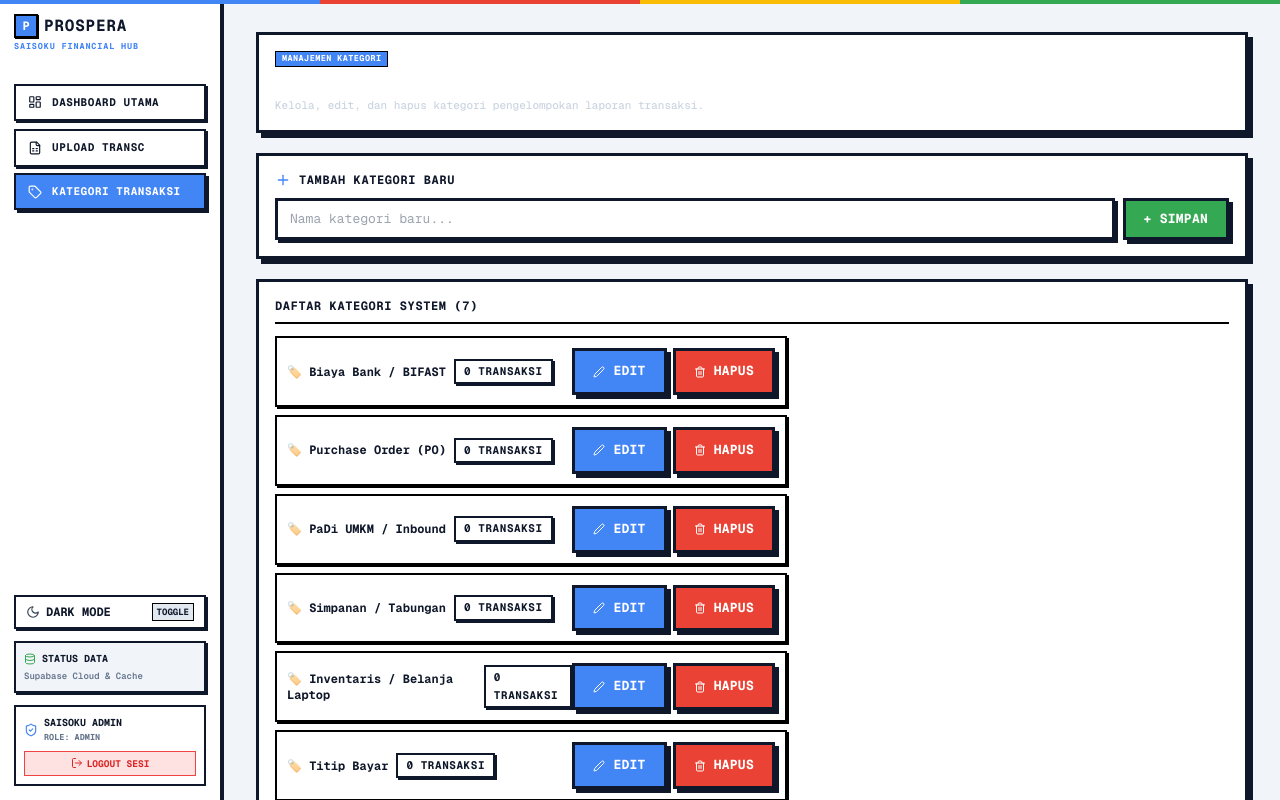
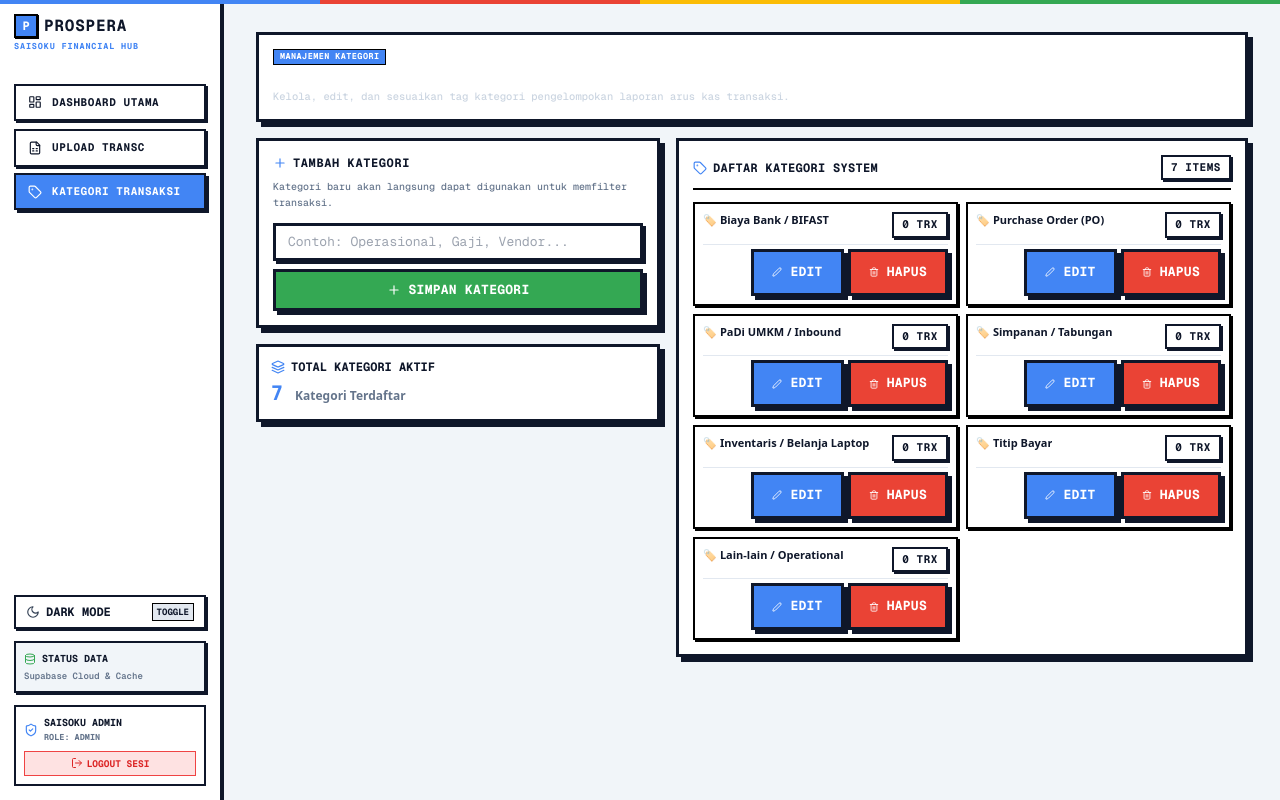
Before and after one commit to prospera2026/INSIGHT-PROSPERA, a Next.js app: page /dashboard/categories in a window 1280 px wide. Built offline with nearby package versions, Linux system fonts and the light colour scheme; no server answers; the database is empty; sample sign-in values are in the browser's storage.

Commit message:
fix(layout): redesign categories view with balanced 2-column grid and proportional card sizing

```diff
--- a/src/components/CategoriesView.tsx
+++ b/src/components/CategoriesView.tsx
@@ -2,12 +2,12 @@
 
 import React, { useState, useEffect } from "react";
 import { Transaction } from "@/lib/transactions";
-import { Plus, CheckCircle2, Edit2, Trash2 } from "lucide-react";
+import { Plus, CheckCircle2, Edit2, Trash2, Tag, Layers } from "lucide-react";
 
 interface CategoriesViewProps {
   transactions: Transaction[];
-  customCategories: string[];
-  setCustomCategories: React.Dispatch<React.SetStateAction<string[]>>;
+  customCategories?: string[];
+  setCustomCategories?: React.Dispatch<React.SetStateAction<string[]>>;
 }
 
 export const CategoriesView: React.FC<CategoriesViewProps> = ({
@@ -82,81 +82,109 @@ export const CategoriesView: React.FC<CategoriesViewProps> = ({
   };
 
   return (
-    <div className="space-y-5">
+    <div className="space-y-4 max-w-5xl mx-auto">
       {/* Header Banner */}
-      <div className="insight-card p-4 bg-slate-900 text-white border-3 border-black">
+      <div className="insight-card p-3.5 bg-slate-900 text-white border-3 border-black">
         <div className="flex items-center gap-2 mb-1">
           <span className="inline-block px-1.5 py-0.2 bg-[var(--google-blue)] text-white text-[8.5px] font-extrabold tracking-wider uppercase border border-black">
             MANAJEMEN KATEGORI
           </span>
         </div>
-        <h1 className="text-base font-black tracking-tight">MANAJEMEN KATEGORI TRANSAKSI</h1>
-        <p className="text-[11px] text-slate-300 font-medium mt-0.5">
-          Kelola, edit, dan hapus kategori pengelompokan laporan transaksi.
+        <h1 className="text-sm font-black tracking-tight leading-tight">MANAJEMEN KATEGORI TRANSAKSI</h1>
+        <p className="text-[10.5px] text-slate-300 font-medium mt-0.5">
+          Kelola, edit, dan sesuaikan tag kategori pengelompokan laporan arus kas transaksi.
         </p>
       </div>
 
-      {/* Form Tambah Kategori Baru */}
-      <div className="insight-card p-4">
-        <h3 className="text-xs font-black uppercase tracking-wider mb-2.5 flex items-center gap-2">
-          <Plus className="w-4 h-4 text-[var(--google-blue)]" /> TAMBAH KATEGORI BARU
+      {/* Grid Split: Form Tambah (Kiri) & Daftar Kategori (Kanan) */}
+      <div className="grid grid-cols-1 md:grid-cols-12 gap-4">
+        {/* Kolom Kiri: Form Input & Info */}
+        <div className="md:col-span-5 space-y-4">
+          <div className="insight-card p-3.5">
+            <h3 className="text-xs font-black uppercase tracking-wider mb-2 flex items-center gap-1.5">
+              <Plus className="w-3.5 h-3.5 text-[var(--google-blue)]" /> TAMBAH KATEGORI
             </h3>
+            <p className="text-[10px] text-slate-500 font-medium mb-3">
+              Kategori baru akan langsung dapat digunakan untuk memfilter transaksi.
+            </p>
 
             {successMsg && (
-          <div className="p-2.5 bg-green-100 border-2 border-green-500 text-green-700 text-xs font-bold flex items-center gap-2 mb-3">
-            <CheckCircle2 className="w-4 h-4 text-green-600" />
+              <div className="p-2 bg-green-100 dark:bg-green-950/50 border-2 border-green-500 text-green-800 dark:text-green-200 text-xs font-bold flex items-center gap-2 mb-3">
+                <CheckCircle2 className="w-3.5 h-3.5 text-green-600" />
                 <span>{successMsg}</span>
               </div>
             )}
 
-        <form onSubmit={handleAddCategory} className="flex gap-2">
+            <form onSubmit={handleAddCategory} className="space-y-2">
               <input
                 type="text"
-            placeholder="Nama kategori baru..."
+                placeholder="Contoh: Operasional, Gaji, Vendor..."
                 value={newCategoryName}
                 onChange={(e) => setNewCategoryName(e.target.value)}
-            className="insight-input flex-1 py-1.5 text-xs"
+                className="insight-input w-full py-1.5 px-2 text-xs font-sans"
               />
               <button
                 type="submit"
-            className="insight-button insight-button--success text-xs py-1.5 px-3 whitespace-nowrap"
+                className="insight-button insight-button--success w-full text-xs py-1.5 justify-center gap-1 font-sans"
               >
-            + SIMPAN
+                <Plus className="w-3.5 h-3.5" /> SIMPAN KATEGORI
               </button>
             </form>
           </div>
 
-      {/* Daftar Kategori System dengan Edit & Delete */}
-      <div className="insight-card p-4">
-        <h3 className="text-xs font-black uppercase tracking-wider mb-3 pb-2 border-b-2 border-black dark:border-slate-700">
-          DAFTAR KATEGORI SYSTEM ({categories.length})
+          <div className="insight-card p-3 bg-slate-100 dark:bg-slate-800/80 border-2 border-black">
+            <div className="flex items-center gap-1.5 text-xs font-black mb-1">
+              <Layers className="w-3.5 h-3.5 text-[var(--google-blue)]" /> TOTAL KATEGORI AKTIF
+            </div>
+            <div className="text-xl font-black text-[var(--google-blue)] font-mono">
+              {categories.length} <span className="text-xs text-slate-500 font-sans">Kategori Terdaftar</span>
+            </div>
+          </div>
+        </div>
+
+        {/* Kolom Kanan: Grid Card Daftar Kategori (2 Kolom Rapi) */}
+        <div className="md:col-span-7">
+          <div className="insight-card p-3.5 min-h-[360px] flex flex-col justify-between">
+            <div>
+              <div className="flex items-center justify-between mb-3 pb-2 border-b-2 border-black dark:border-slate-700">
+                <h3 className="text-xs font-black uppercase tracking-wide flex items-center gap-1.5">
+                  <Tag className="w-3.5 h-3.5 text-[var(--google-blue)]" /> DAFTAR KATEGORI SYSTEM
                 </h3>
-        <div className="flex flex-col gap-2">
+                <span className="insight-badge badge-blue text-[8px] py-0.5 px-1.5 font-mono">
+                  {categories.length} ITEMS
+                </span>
+              </div>
+
+              {/* Responsive 2-Column Grid */}
+              <div className="grid grid-cols-1 sm:grid-cols-2 gap-2">
                 {categories.map((c, idx) => {
                   const count = transactions.filter((t) => t.category === c).length;
                   return (
                     <div
                       key={idx}
-                className="flex items-center justify-between p-2.5 bg-white dark:bg-slate-800 border-2 border-black shadow-[2px_2px_0_#000] max-w-lg"
+                      className="p-2 bg-white dark:bg-slate-800 border-2 border-black shadow-[2px_2px_0_#000] flex flex-col justify-between gap-1.5"
                     >
-                <div className="flex items-center gap-2">
-                  <span className="text-xs font-black">🏷️ {c}</span>
-                  <span className="insight-badge badge-blue text-[8px] py-0.5 px-1.5">
-                    {count} Transaksi
+                      <div className="flex items-start justify-between gap-1">
+                        <span className="text-[11px] font-black font-sans leading-snug line-clamp-1">
+                          🏷️ {c}
+                        </span>
+                        <span className="insight-badge badge-blue text-[7.5px] py-0 px-1 whitespace-nowrap font-mono">
+                          {count} Trx
                         </span>
                       </div>
-                <div className="flex items-center gap-1.5">
+
+                      <div className="flex items-center justify-end gap-1 pt-1 border-t border-slate-200 dark:border-slate-700">
                         <button
                           onClick={() => handleEditCategory(idx)}
-                    className="insight-button insight-button--primary text-[9px] py-1 px-2 flex items-center gap-1"
+                          className="insight-button insight-button--primary text-[8.5px] py-0.5 px-1.5 flex items-center gap-0.5 font-sans"
                         >
-                    <Edit2 className="w-3 h-3" /> EDIT
+                          <Edit2 className="w-2.5 h-2.5" /> EDIT
                         </button>
                         <button
                           onClick={() => handleDeleteCategory(idx)}
-                    className="insight-button insight-button--danger text-[9px] py-1 px-2 flex items-center gap-1"
+                          className="insight-button insight-button--danger text-[8.5px] py-0.5 px-1.5 flex items-center gap-0.5 font-sans"
                         >
-                    <Trash2 className="w-3 h-3" /> HAPUS
+                          <Trash2 className="w-2.5 h-2.5" /> HAPUS
                         </button>
                       </div>
                     </div>
@@ -165,5 +193,8 @@ export const CategoriesView: React.FC<CategoriesViewProps> = ({
               </div>
             </div>
           </div>
+        </div>
+      </div>
+    </div>
   );
 };
```
Lines whose indentation alone changed are shown as unchanged.
